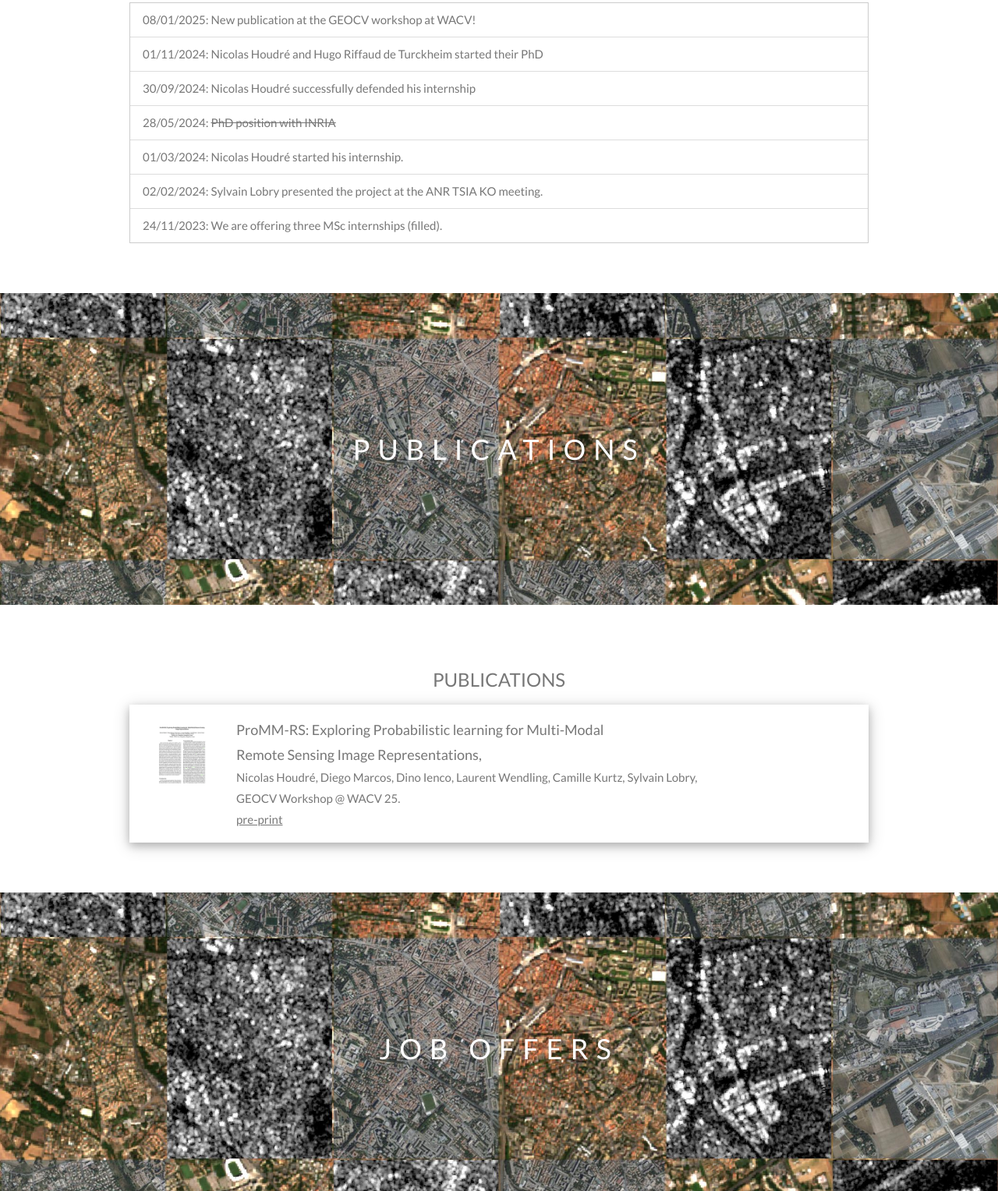
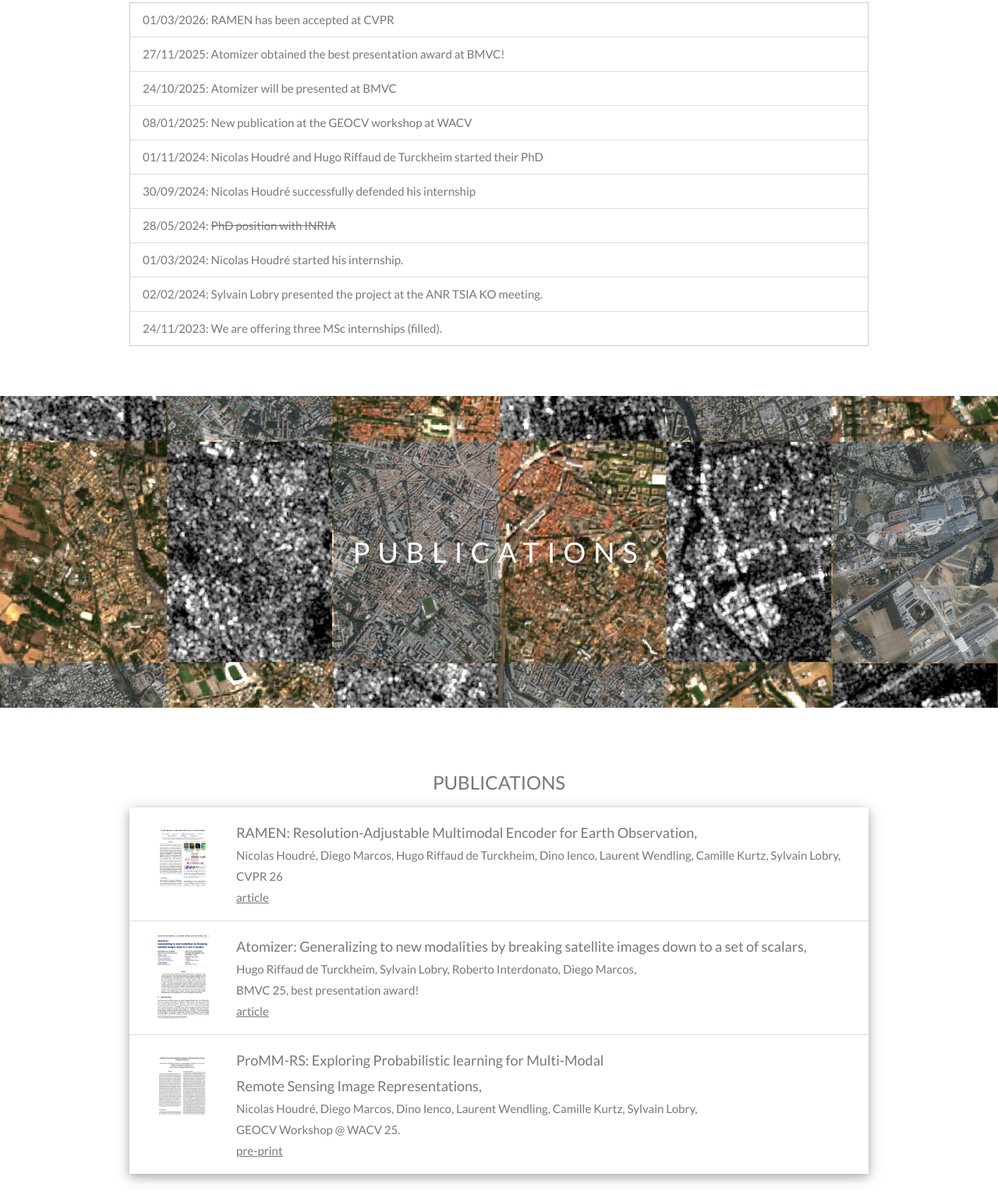
Before and after one commit to syvlo/GEO-ReSeT_website, a plain HTML site: page index.html in a window 1280 px wide. Shown: the part 1408-2936 px from the top of the page at 78% size. Drawn offline with nearby package versions, Linux system fonts and the light colour scheme.

Commit message:
Added recent pubs

```diff
--- a/index.html
+++ b/index.html
@@ -115,7 +115,10 @@ body, html {
 <div class="w3-content w3-container w3-padding-64" id="news">
   <h3 class="w3-center">News</h3>
   <ul class="w3-ul w3-border" style="width:100%">
-  <li>08/01/2025: New publication at the GEOCV workshop at WACV!</li>
+  <li>01/03/2026: RAMEN has been accepted at CVPR</li>
+  <li>27/11/2025: Atomizer obtained the best presentation award at BMVC!</li>
+  <li>24/10/2025: Atomizer will be presented at BMVC</li>
+  <li>08/01/2025: New publication at the GEOCV workshop at WACV</li>
   <li>01/11/2024: Nicolas Houdré and Hugo Riffaud de Turckheim started their PhD</li>
   <li>30/09/2024: Nicolas Houdré successfully defended his internship</li>
   <li>28/05/2024: <s>PhD position with INRIA</s></li>
@@ -135,6 +138,24 @@ body, html {
 <div class="w3-content w3-container w3-padding-64" id="pubs">
   <h3 class="w3-center">PUBLICATIONS</h3>
   <ul class="w3-ul w3-card-4">
+    <li class="w3-bar">
+      <img src="images/CVPR26.jpg" class="w3-bar-item w3-hide-small" style="width:105px">
+      <div class="w3-bar-item">
+        <span class="w3-large">RAMEN: Resolution-Adjustable Multimodal Encoder for Earth Observation,</span><br>
+        <span>Nicolas Houdré, Diego Marcos, Hugo Riffaud de Turckheim, Dino Ienco, Laurent Wendling, Camille Kurtz, Sylvain Lobry,</span><br>
+        <span>CVPR 26</span><br>
+    <span><a href="CVPR26.pdf">article</a></span>
+      </div>
+    </li>
+    <li class="w3-bar">
+      <img src="images/BMVC25.png" class="w3-bar-item w3-hide-small" style="width:105px">
+      <div class="w3-bar-item">
+        <span class="w3-large">Atomizer: Generalizing to new modalities by breaking satellite images down to a set of scalars,</span><br>
+        <span>Hugo Riffaud de Turckheim, Sylvain Lobry, Roberto Interdonato, Diego Marcos,</span><br>
+        <span>BMVC 25, best presentation award!</span><br>
+    <span><a href="BMVC25.pdf">article</a></span>
+      </div>
+    </li>
     <li class="w3-bar">
       <img src="images/GEOCV25.jpg" class="w3-bar-item w3-hide-small" style="width:105px">
       <div class="w3-bar-item">
```
Also changed, not shown: images/BMVC25.png (added), images/CVPR26.jpg (added), 2 other files.
